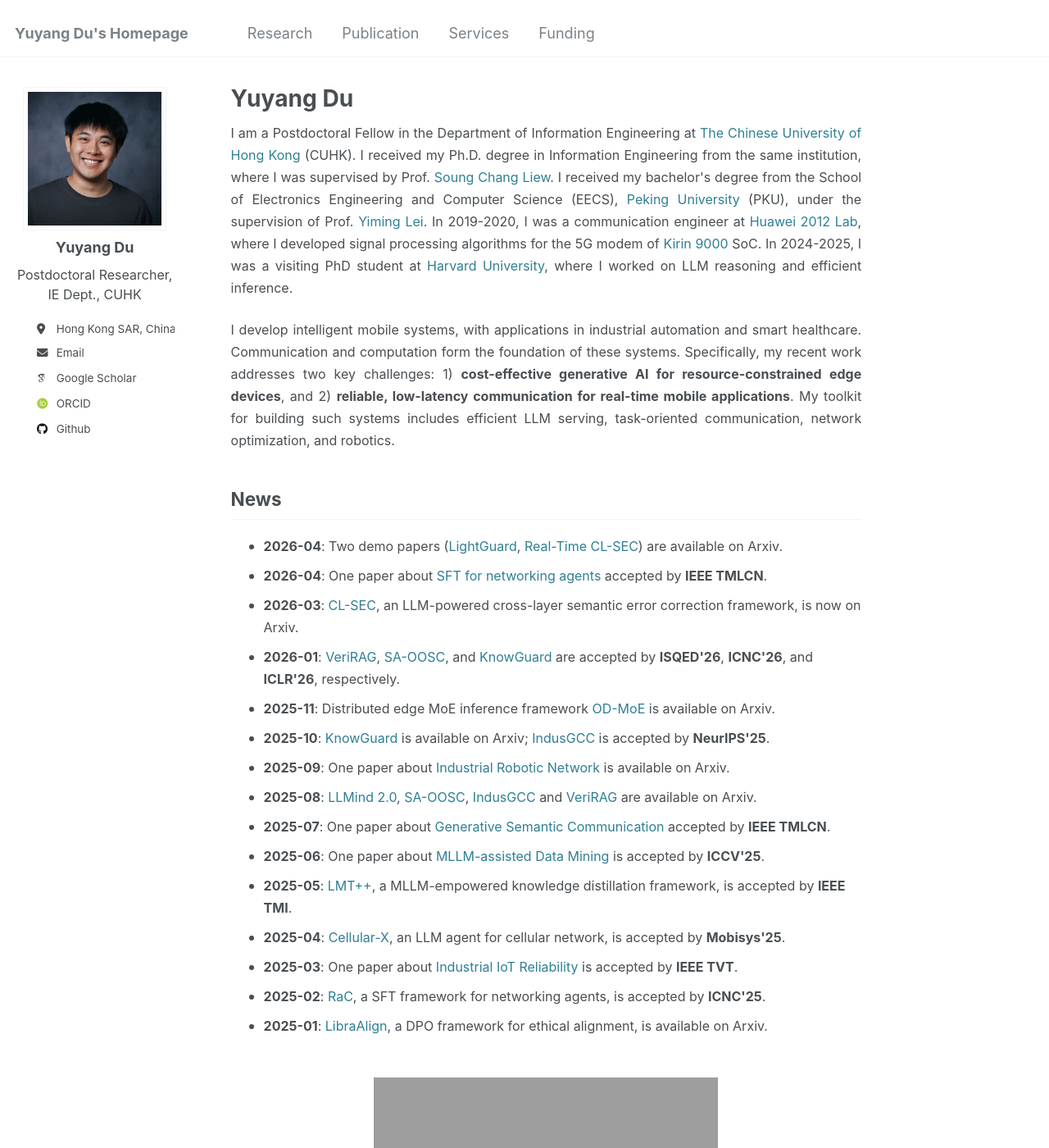
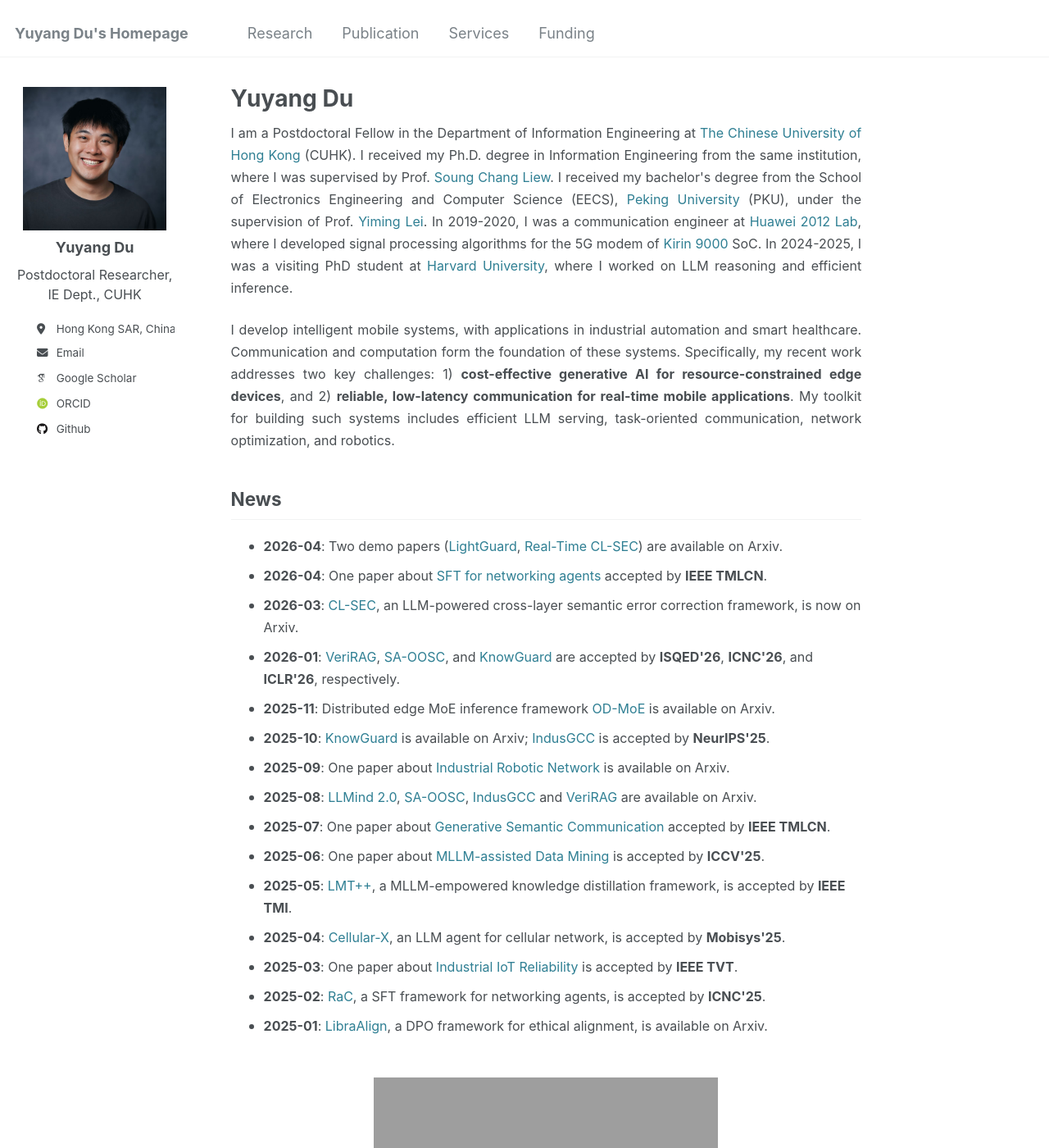
Before and after one commit to yuyangdu001/yuyangdu001.github.io, a Jekyll site: the page built from _pages/about.md, in a window 1280 px wide and 1400 px high. Shown: the whole window at 82% size. Built offline with Jekyll 4.4.1, drawn with Linux system fonts in a browser that asks for light colours; some web fonts are replaced; grey boxes are pictures that could not be loaded.

Commit message:
Remove border and padding around author portrait

```diff
--- a/_sass/_sidebar.scss
+++ b/_sass/_sidebar.scss
@@ -95,11 +95,8 @@
     aspect-ratio: 1 / 1;
     object-fit: cover;
     border-radius: 0;
-
-    @include breakpoint($large) {
-      padding: 5px;
-      border: 1px solid $border-color;
-    }
+    padding: 0;
+    border: 0;
   }
 }
 
```
